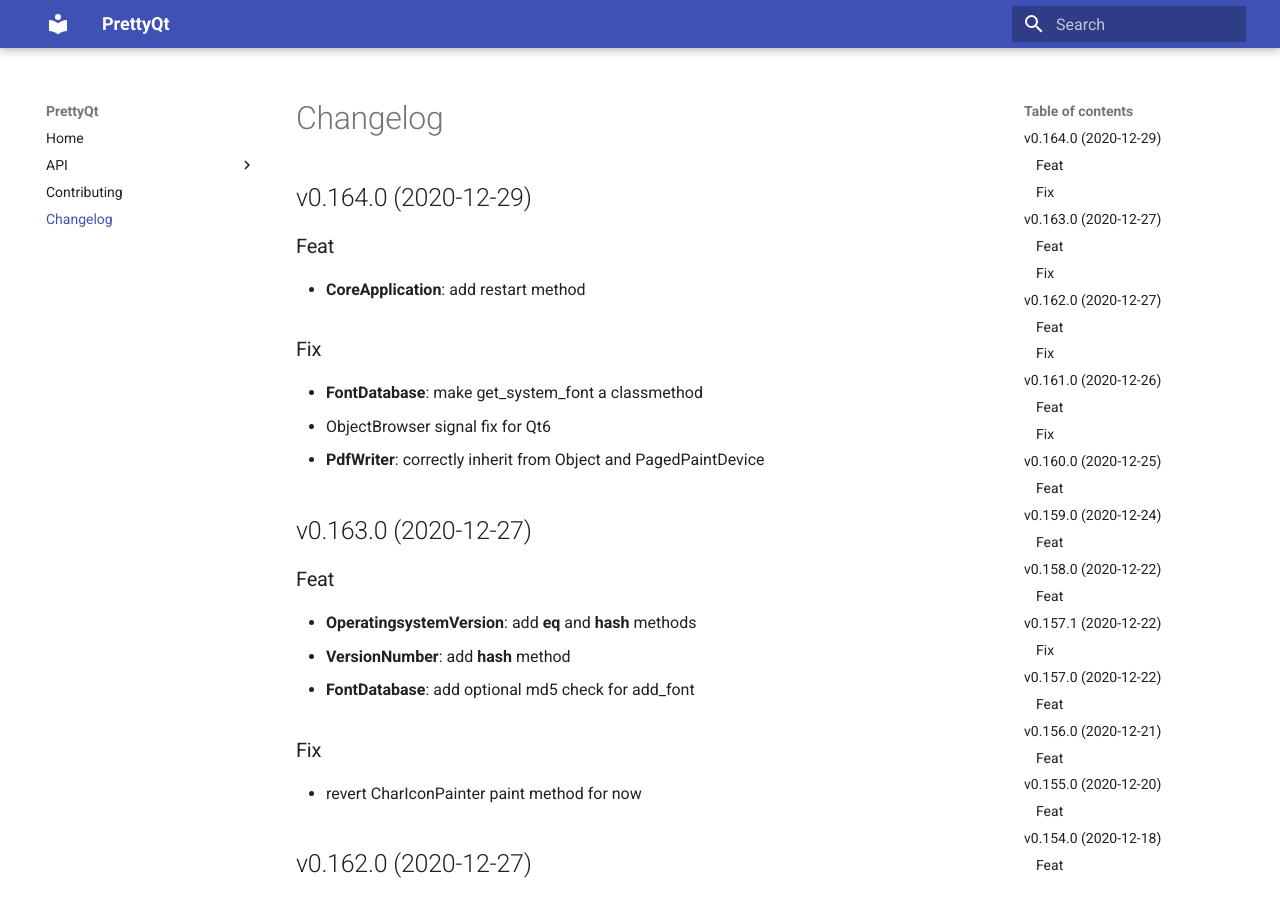
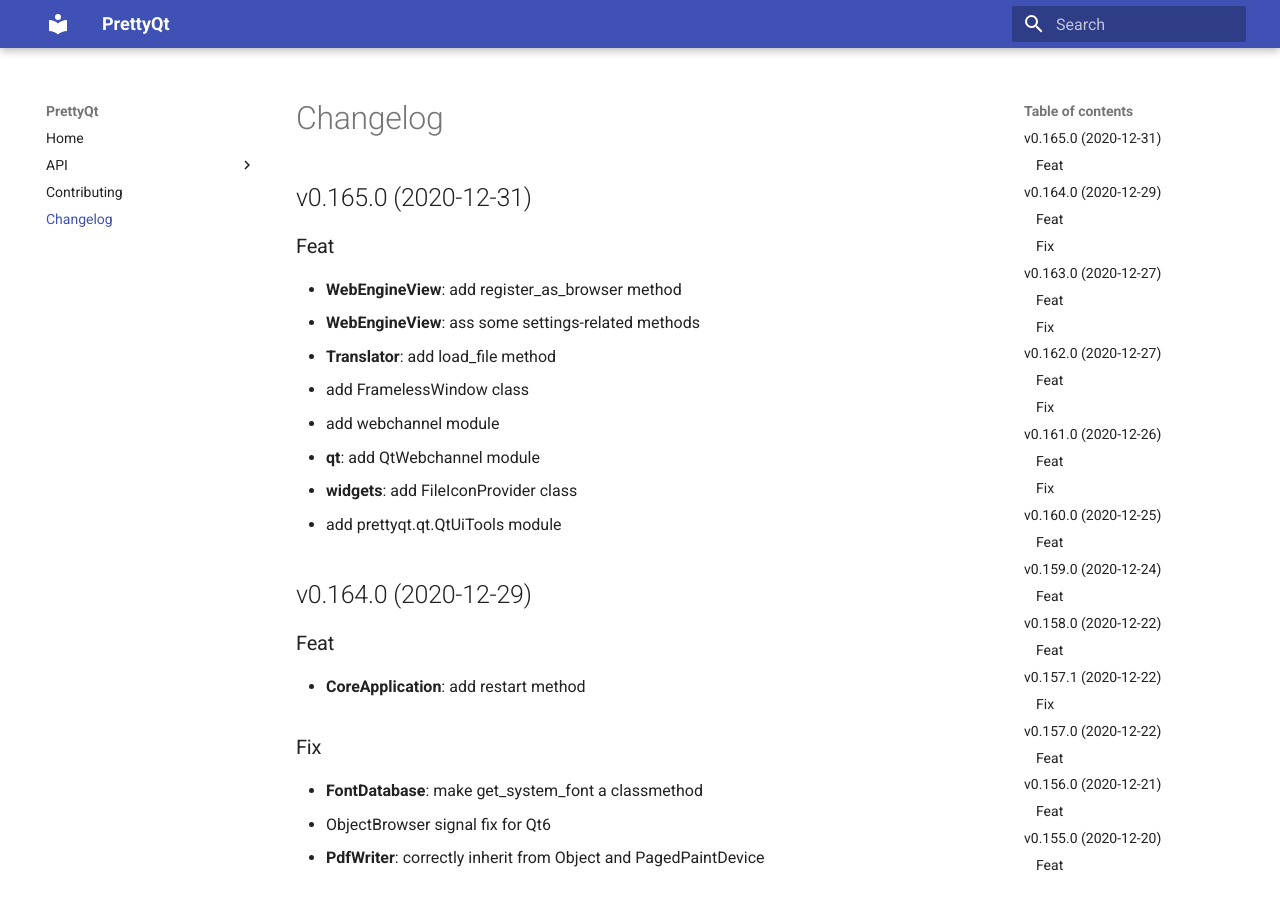
Before and after one commit to phil65/PrettyQt, an MkDocs documentation site: the page built from docs/changelog.md, in a window 1280 px wide and 900 px high. Built offline with MkDocs 1.6.1 and Material for MkDocs 9.7.7, drawn with Linux system fonts in a browser that asks for light colours.

Commit message:
bump: version 0.164.0 → 0.165.0

```diff
--- a/docs/changelog.md
+++ b/docs/changelog.md
@@ -1,3 +1,16 @@
+## v0.165.0 (2020-12-31)
+
+### Feat
+
+- **WebEngineView**: add register_as_browser method
+- **WebEngineView**: ass some settings-related methods
+- **Translator**: add load_file method
+- add FramelessWindow class
+- add webchannel module
+- **qt**: add QtWebchannel module
+- **widgets**: add FileIconProvider class
+- add prettyqt.qt.QtUiTools module
+
 ## v0.164.0 (2020-12-29)
 
 ### Feat
--- a/prettyqt/__init__.py
+++ b/prettyqt/__init__.py
@@ -2,7 +2,7 @@
 
 __author__ = """Philipp Temminghoff"""
 __email__ = "phil65@kodi.tv"
-__version__ = "0.164.0"
+__version__ = "0.165.0"
 
 
 def debug():
--- a/pyproject.toml
+++ b/pyproject.toml
@@ -1,6 +1,6 @@
 [tool.poetry]
 name = "PrettyQt"
-version = "0.164.0"
+version = "0.165.0"
 description = "A pythonic layer on top of PyQt5 / PySide2 / PySide6"
 readme = 'docs/index.md'
 repository = "https://github.com/phil65/prettyqt"
@@ -134,7 +134,7 @@
 '''
 [tool.commitizen]
 name = "cz_conventional_commits"
-version = "0.164.0"
+version = "0.165.0"
 tag_format = "v$version"
 version_files = [
     "prettyqt/__init__.py:__version__",
--- a/setup.py
+++ b/setup.py
@@ -37,6 +37,6 @@
     packages=find_packages(),
     test_suite="tests",
     url="https://github.com/phil65/prettyqt",
-    version="0.164.0",
+    version="0.165.0",
     zip_safe=False,
 )
```
Also changed, not shown: CHANGELOG.md (+13 -0 lines).
